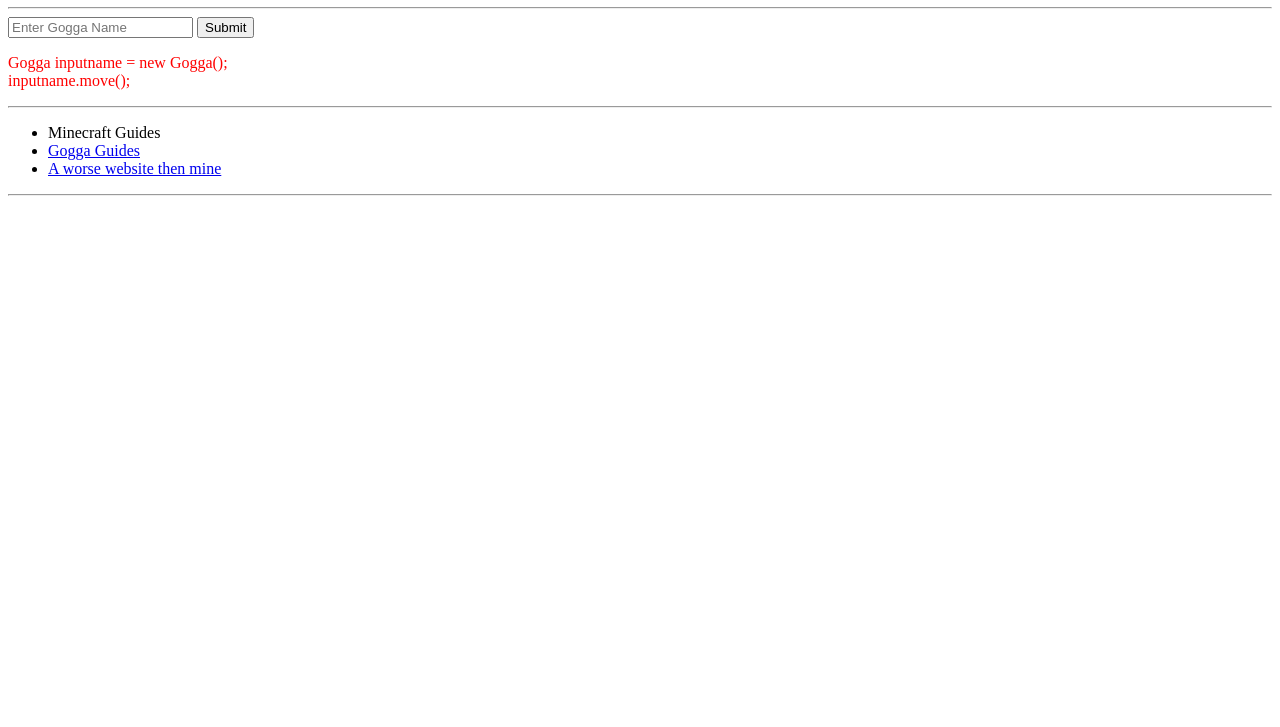
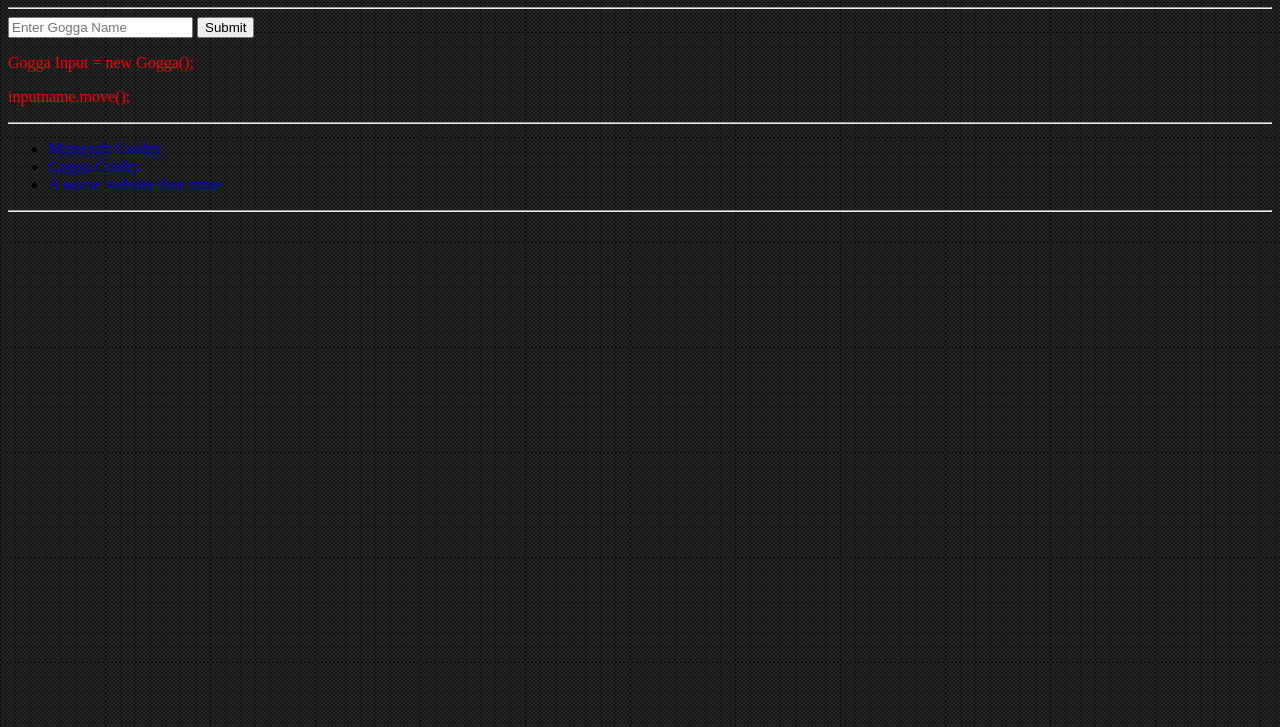
Before and after one commit to RustyRSA/RustyRSA.github.io, a plain HTML site: page index.html in a window 1280 px wide. Shown: the part 73-800 px from the top of the page. Drawn offline with Linux system fonts and the light colour scheme.

Commit message:
Wallpaper Update

```diff
--- a/index.html
+++ b/index.html
@@ -9,21 +9,24 @@
 	</head>
 
 
-	<body background = "database/wallpaper.jpg" >
+	<body background = "database/wallpaper.png" >
 
 		<h1 style = "comic sans ms"><strong>Logan's Website</strong></h1>
 		<hr />
 
-		<form>
-			<input type = "text" placeholder = "Enter Gogga Name" />
-			<button type = "submit">Submit</button>
+		<form action = "index.html" method="POST" id="goggaform">
+			<input type = "text" name="inputname" id="inputname" placeholder = "Enter Gogga Name" />
+			<input type = "submit" id="submit" value="Submit" />
 		</form>
 
-		<p><font color = "red">Gogga inputname = new Gogga();<br />inputname.move();</font></p>
+
+		<p><font color = "red">Gogga Input = new Gogga();</font></p>
+		<p><font color = "red">inputname.move();</font></p>
 		<hr />
 
+
 		<ul>
-			<li>Minecraft Guides</li>
+			<li><a href = "www.minecraft.net"> Minecraft Guides </a></li>
 			<li><a href = "goggaguidespage.html"> Gogga Guides </a></li>
 			<li><a href = "https://mattpettitza.github.io/"> A worse website then mine </a></li>
 		</ul>
```
Also changed, not shown: goggaguidespage.html (+1 -1 lines), database/wallpaper.png (added).
